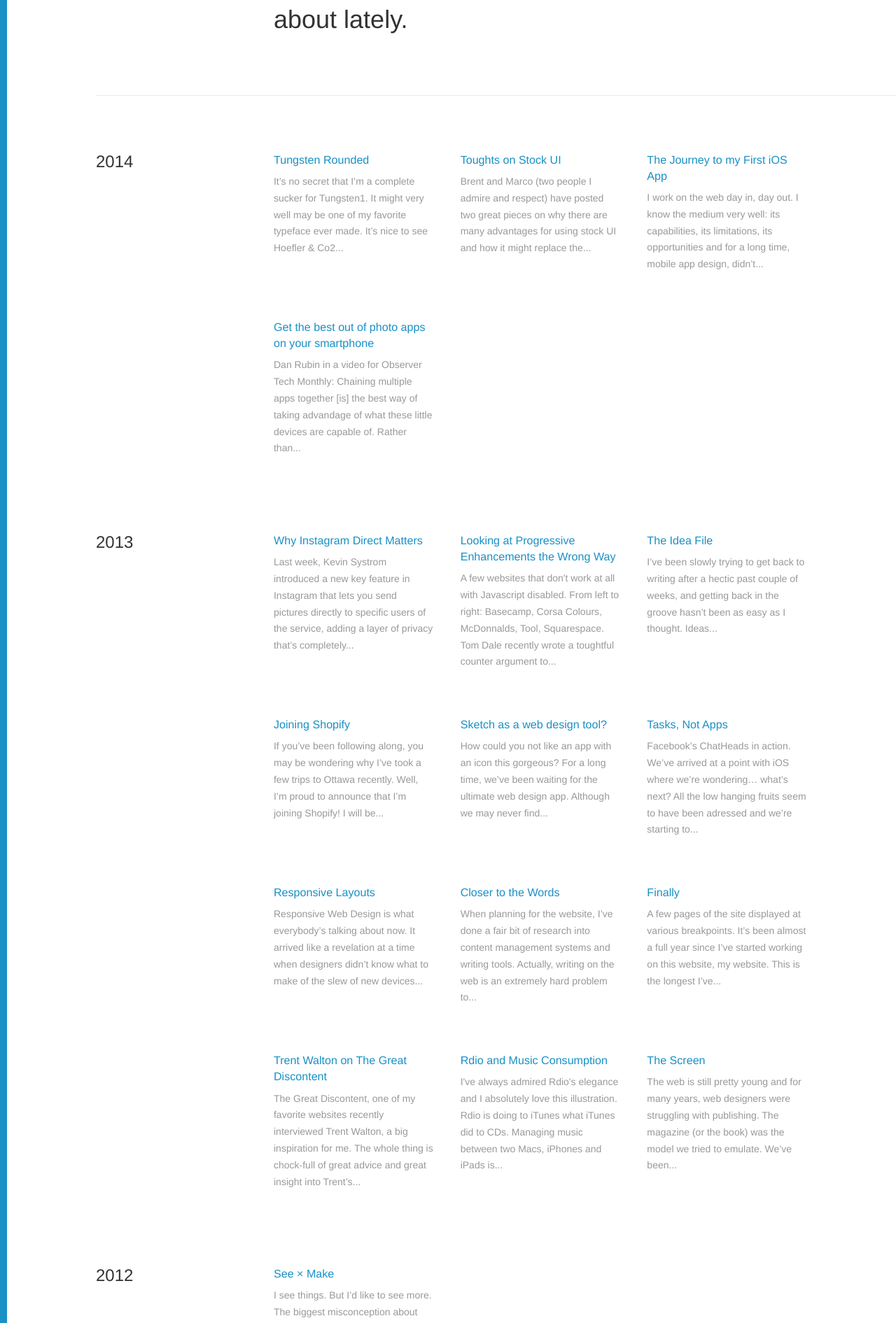
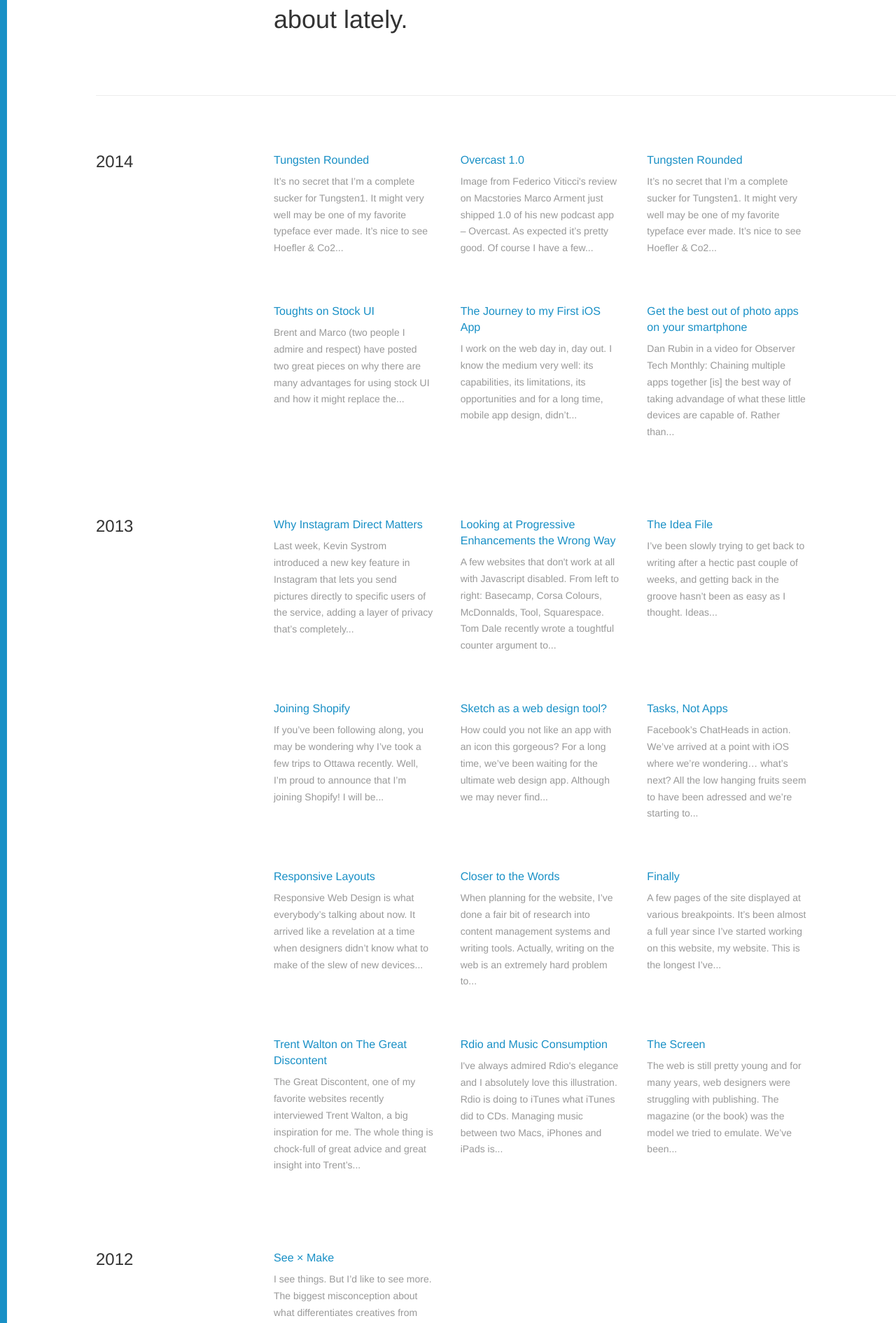
Before and after one commit to vernalkick/kevinclark, a Jekyll site: the page built from articles/index.html, in a window 1280 px wide. Shown: the part 544-2435 px from the top of the page at 70% size. Built offline with Jekyll 4.4.1, drawn with Linux system fonts in a browser that asks for light colours; nearby versions of some CDN libraries.

Commit message:
[New Post] Overcast 1.0

```diff
--- /dev/null
+++ b/_posts/2014-07-16-overcast-1-0.md
@@ -0,0 +1,14 @@
+---
+title: Overcast 1.0
+tags: Apps
+link: https://overcast.fm
+---
+
+{% image http://313e5987718b346aaf83-f5e825270f29a84f7881423410384342.r78.cf1.rackcdn.com/1405440214-2014-07-15-at-18-00-03-%20%281%29.jpeg "Image from Federico Viticci's review on Macstories" %}
+
+Marco Arment [just shipped 1.0 of his new podcast app][marco org] -- [Overcast][overcast]. As expected it's pretty good. Of course I have a few complaints: I wish the main list showed episodes, not podcasts (you can create a playlist to do that, but it's one level deeper), the cover to shownotes transition is a bit awkward and the playback controls are comically large. That's about it. There's also a lot of nice touches, including two great features that I've never heard of before: Smart Speed and Voice Boost. Smart Speed shortens silences by automatically adjusting the playback speed and Voice Boost enhances the voice by tweaking the EQ. Both of these features work amazingly well in practice and make for a better listening experience. I'm sure these features are going to get ripped off like crazy by other apps.
+
+Having played with it for only a few hours, I can already tell it's one of the best podcast app on iOS. And it's only 1.0. I'm super excited about it and can't wait to see what future updates will bring. Marco is still on top of his game.
+
+[marco org]: http://www.marco.org/2014/07/16/overcast
+[overcast]: https://overcast.fm
--- a/styles/master.css
+++ b/styles/master.css
@@ -709,13 +709,6 @@ figcaption {
     margin-left: -54.5%;
     width: 154.5%;
   }
-  .indv .content figure figcaption {
-    width: 30%;
-    position: absolute;
-    top: 0;
-    right: -35%;
-    margin-top: 0;
-  }
   .indv .content figure.left {
     width: 100%;
     margin-left: -50%;
```
Also changed, not shown: _posts/2014-07-15-tungsten-rounded.md (added, +15 -0 lines), _scss/_pages/_article-indv.scss (+0 -8 lines).
